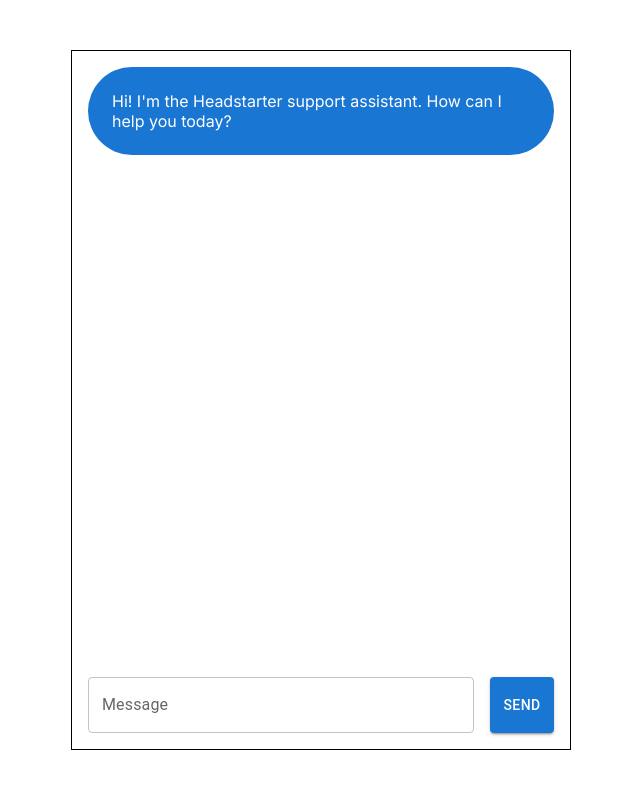
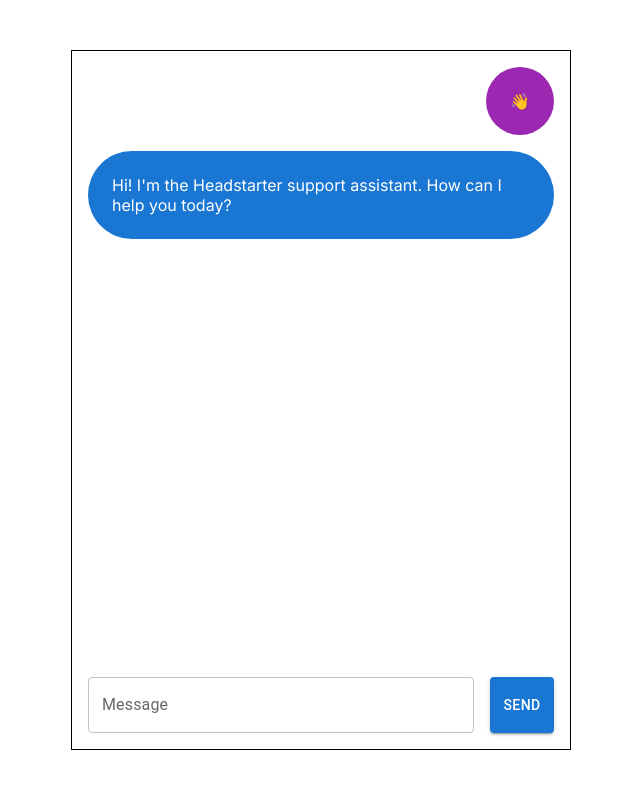
Before and after one commit to ay4ssin/AI-Customer-Support, a Next.js app: page / in a window 1280 px wide. Shown: the top 788 px of the page, without its empty margins (319-959 px from the left). Built offline with nearby package versions, Linux system fonts and the light colour scheme.

Commit message:
Update page.js

```diff
--- a/app/page.js
+++ b/app/page.js
@@ -10,9 +10,14 @@
 
   const [history, setHistory] = useState([
     {
-      role: 'user',
+      role: "user",
+      parts: [{ text: "👋" }]
+    },
+    {
+      role: "model",
       parts: [{ text: "Hi! I'm the Headstarter support assistant. How can I help you today?" }]
     }
+
   ]);
 
   const [message, setMessage] = useState('');
@@ -79,12 +84,12 @@
               key={index}
               display="flex"
               justifyContent={
-                message.role === 'user' ? 'flex-start' : 'flex-end'
+                message.role === 'user' ? 'flex-end' : 'flex-start'
               }
             >
               <Box
                 bgcolor={
-                  message.role === 'user'
+                  message.role === 'model'
                     ? 'primary.main'
                     : 'secondary.main'
                 }
```
